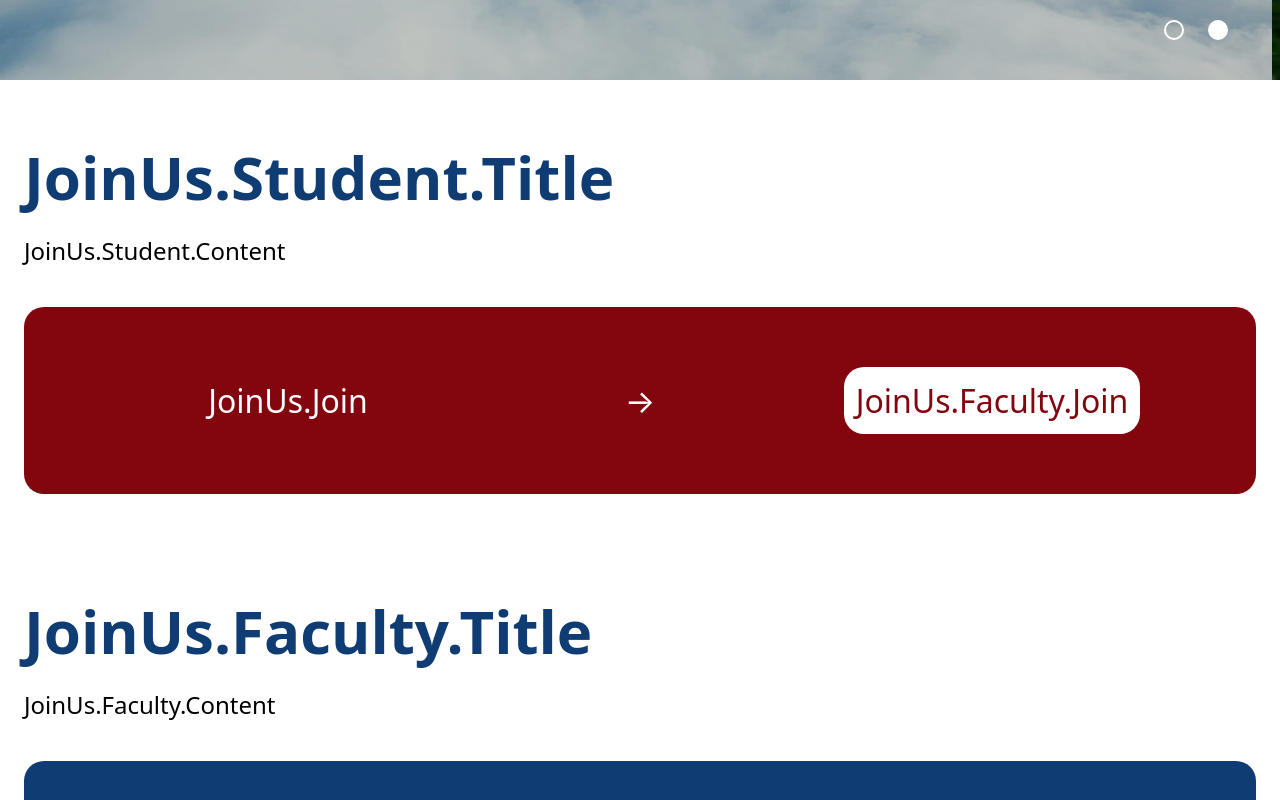
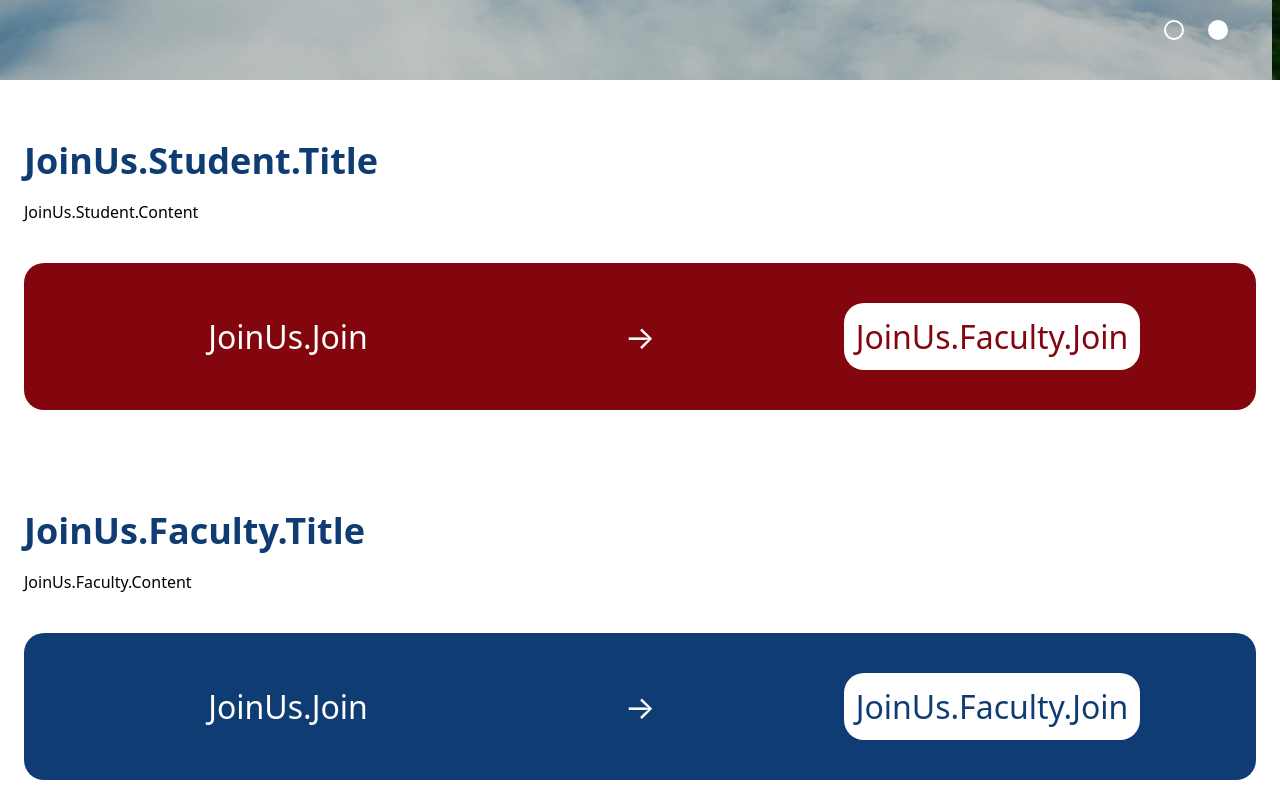
Before and after one commit to BAID-CSClub/baid-website-next, a Vue app: page /join in a window 1280 px wide. Shown: the part 720-1520 px from the top of the page. Built offline with nearby package versions, Linux system fonts and the light colour scheme.

Commit message:
Update font size

```diff
--- a/src/assets/styles/desktop.css
+++ b/src/assets/styles/desktop.css
@@ -20,12 +20,12 @@ h1 {
 }
 
 .title {
-  font-size: 3.75rem;
+  font-size: 2.25rem;
   margin: 1rem 0;
   color: var(--standard-blue);
 }
 
 .content {
-  font-size: 1.5rem;
+  font-size: 1rem;
   margin: 0;
 }
--- a/src/components/DesktopAboutUs/AlumniSection.vue
+++ b/src/components/DesktopAboutUs/AlumniSection.vue
@@ -12,7 +12,7 @@
                 <div style="flex: 2" class="flex-col pl-5">
                     <div>
                         <div class="text-9 font-700">“</div>
-                        <p class="p-5 content" style="font-size: 1.25rem">{{ $t("AboutUs.Alumni.Content") }}</p>
+                        <p class="p-5 content">{{ $t("AboutUs.Alumni.Content") }}</p>
 
                         <div class="text-9 font-700 text-right">”</div>
                     </div>
--- a/src/components/DesktopAboutUs/QuoteSection.vue
+++ b/src/components/DesktopAboutUs/QuoteSection.vue
@@ -4,8 +4,8 @@
             <div class="text-9 font-700">“</div>
             <div class="flex items-center">
                 <div class="flex-col text-center p-5" style="flex:2">
-                    <p class="content" style="font-size: 2.25rem">{{ $t("AboutUs.Quote.Content") }}</p>
-                    <p class="text-right content" style="font-size: 2.25rem">——{{ $t("AboutUs.Quote.Name") }}</p>
+                    <p class="content" style="font-size: 1.5rem">{{ $t("AboutUs.Quote.Content") }}</p>
+                    <p class="text-right content" style="font-size: 1.5rem">——{{ $t("AboutUs.Quote.Name") }}</p>
                 </div>
                 <div style="flex:1" class="flex justify-center p-5">
                     <img :src="homeBg1" style="width: 12rem;
--- a/src/components/DesktopAboutUs/TestCenterSection.vue
+++ b/src/components/DesktopAboutUs/TestCenterSection.vue
@@ -1,6 +1,6 @@
 <template>
     <section class="section">
-        <div id="test-center" class="p-y-10 font-sans flex items-center">
+        <div id="test-center" class="p-y-10 font-sans flex">
             <div class="text-white flex-col w-1/2 pr-7">
                 <h2 class="title" style="color: white">
                     {{ $t("AboutUs.TestCenter.Title") }}
--- a/src/components/DesktopJoinUs/JoinFacultySection.vue
+++ b/src/components/DesktopJoinUs/JoinFacultySection.vue
@@ -4,7 +4,7 @@
             <h2 class="title">{{ $t("JoinUs.Faculty.Title") }}</h2>
             <p class="content">{{ $t("JoinUs.Faculty.Content") }}</p>
             <div
-                class="flex items-center justify-center text-8 m-t-10 p-y-15 bg-[var(--standard-blue)] rd-5 color-white">
+                class="flex items-center justify-center text-8 m-t-10 p-y-10 bg-[var(--standard-blue)] rd-5 color-white">
                 <div style="flex: 3" class="text-center">{{ $t("JoinUs.Join") }}</div>
                 <div style="flex: 1" class="text-center">→</div>
                 <div style="flex: 3" class="text-center color-[var(--standard-blue)]">
--- a/src/components/DesktopJoinUs/JoinStudentSection.vue
+++ b/src/components/DesktopJoinUs/JoinStudentSection.vue
@@ -4,7 +4,7 @@
             <h2 class="title">{{ $t("JoinUs.Student.Title") }}</h2>
             <p class="content">{{ $t("JoinUs.Student.Content") }}</p>
             <div
-                class="flex items-center justify-center text-8 m-t-10 p-y-15 bg-[var(--standard-red)] rd-5 color-white">
+                class="flex items-center justify-center text-8 m-t-10 p-y-10 bg-[var(--standard-red)] rd-5 color-white">
                 <div style="flex: 3" class="text-center">{{ $t("JoinUs.Join") }}</div>
                 <div style="flex: 1" class="text-center">→</div>
                 <div style="flex: 3" class="text-center color-[var(--standard-red)]">
```
